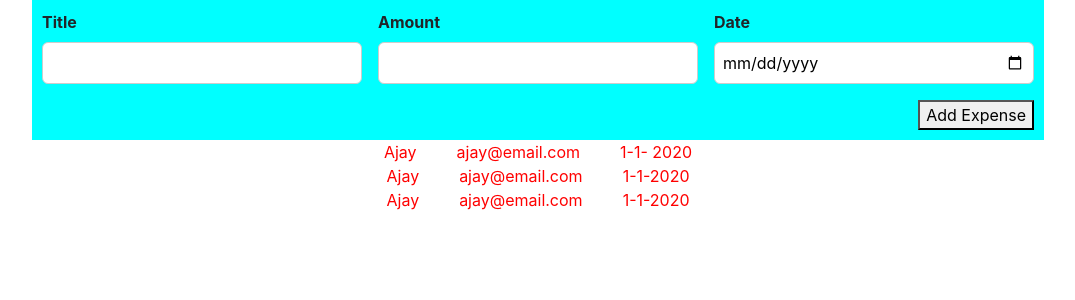
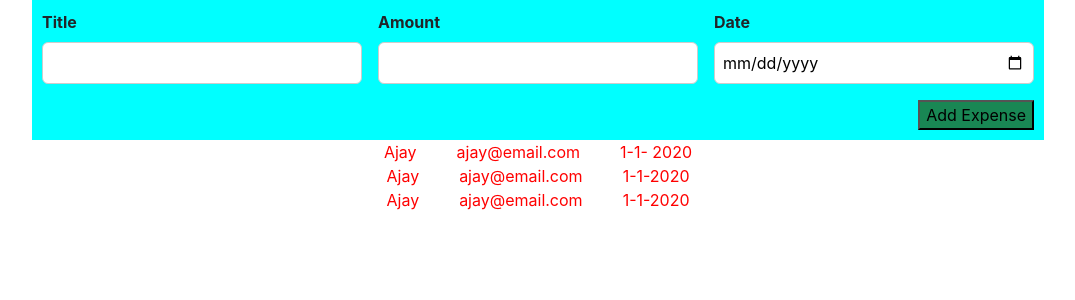
Before and after one commit to ajay-kumar-in/react-learning, a React (Create React App) app: page / in a window 1280 px wide. Shown: the top 300 px of the page, without its empty margins (102-1177 px from the left). Built offline with nearby package versions, Linux system fonts and the light colour scheme; the HTML template or start-up script is replaced by a standard one.

Commit message:
add modular style css in form comp

```diff
--- a/src/components/FormFun.js
+++ b/src/components/FormFun.js
@@ -59,8 +59,8 @@ function FormFun(props) {
 
     return (
         <form onSubmit={submitHandler}>
-            <div className={styles['new-expense__controls']}>
-                <div className={styles['new-expense__control']}>
+            <div className={`${styles['new-expense__controls']}`}>
+                <div className={`${styles['new-expense__control']}`}>
                     <label>Title</label>
                     <input type='text' value={newtitle} onChange={titleChangeHandler} />
                 </div>
@@ -73,8 +73,8 @@ function FormFun(props) {
                     <input type='date' min='2019-01-01' max='2022-12-31' value={newDate} onChange={dateChangeHandler} required />
                 </div>
             </div>
-            <div className={styles['new-expense__actions']}>
-                <button type='submit'>Add Expense</button>
+            <div className={`${styles['new-expense__actions']}`}>
+                <button className='bg-success' type='submit'>Add Expense</button>
             </div>
         </form>
     )
```
